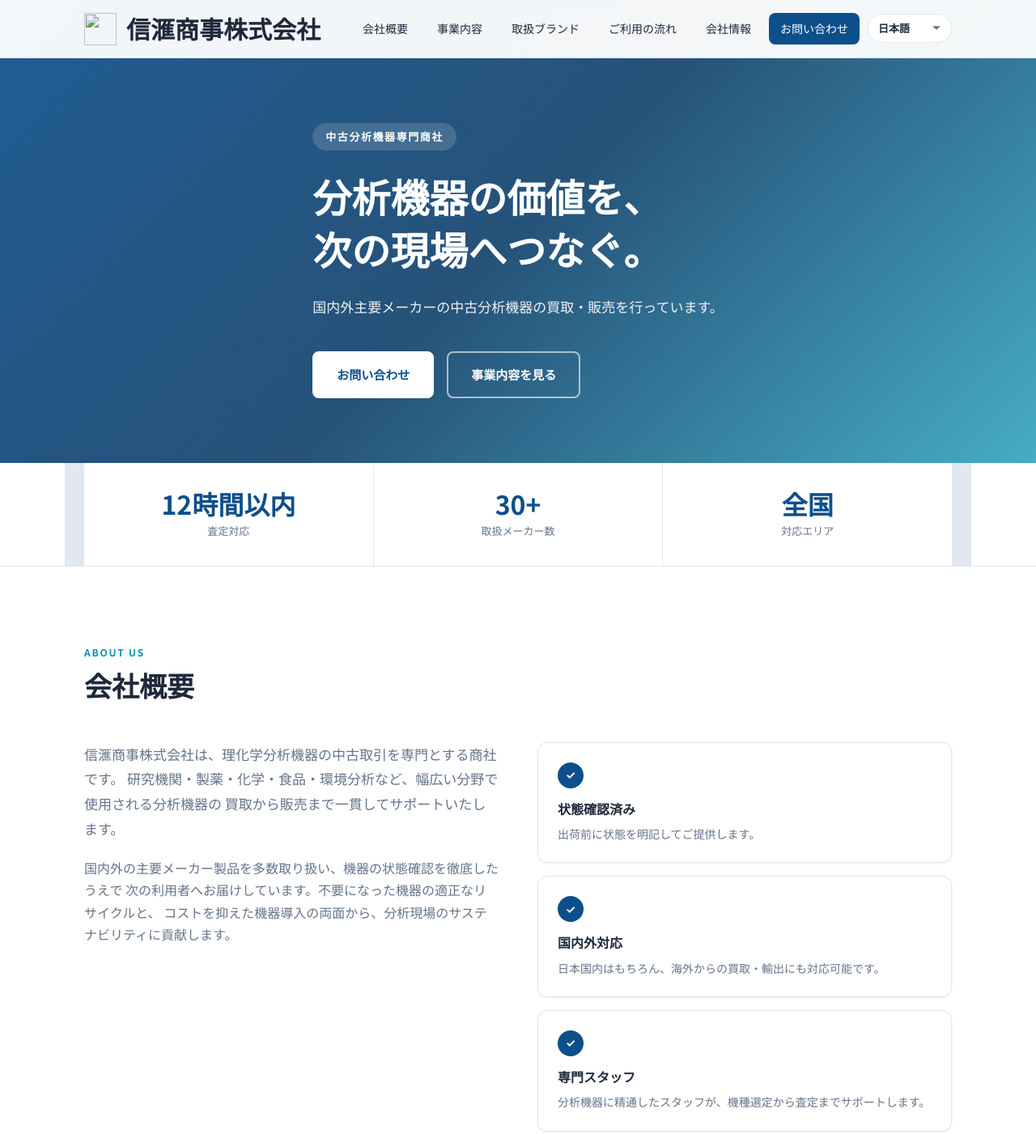
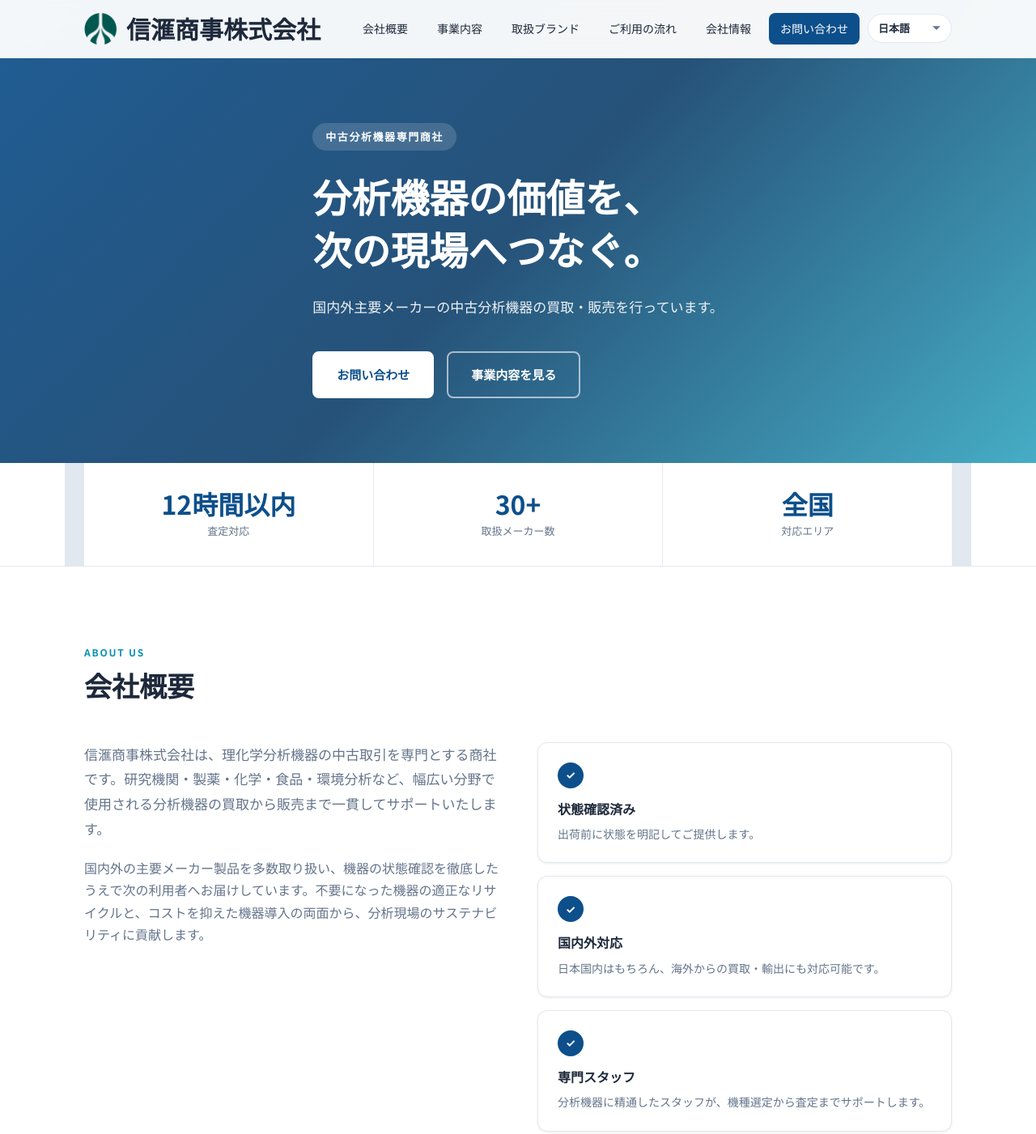
Before and after one commit to hirata833/shinkai-trading, a plain HTML site: page index.html in a window 1280 px wide. Shown: the top 1401 px of the page at 81% size. Drawn offline with Linux system fonts and the light colour scheme; files that its build step writes are made by us from their sources.

Commit message:
Add files via upload

```diff
--- a/index.html
+++ b/index.html
@@ -9,14 +9,14 @@
   <link rel="preconnect" href="https://fonts.googleapis.com">
   <link rel="preconnect" href="https://fonts.gstatic.com" crossorigin>
   <link href="https://fonts.googleapis.com/css2?family=Noto+Sans+JP:wght@400;500;600;700&display=swap" rel="stylesheet">
-  <link rel="stylesheet" href="css/style.css">
-  <link rel="icon" type="image/png" href="assets/shinkai-mark-06.png">
+  <link rel="stylesheet" href="style.css">
+  <link rel="icon" type="image/png" href="shinkai-mark-06.png">
 </head>
 <body>
   <header class="header" id="header">
     <div class="container header-inner">
       <a href="#" class="logo">
-        <img src="assets/shinkai-mark-06.png" alt="" class="logo-mark-img" width="40" height="40" />
+        <img src="shinkai-mark-06.png" alt="" class="logo-mark-img" width="40" height="40" />
         <span class="logo-name" data-i18n="logo.header">信滙商事株式会社</span>
       </a>
       <div class="header-right">
@@ -357,7 +357,7 @@
   <footer class="footer">
     <div class="container footer-inner">
       <div class="footer-brand">
-        <img src="assets/shinkai-mark-06.png" alt="" class="logo-mark-img logo-mark-img--footer" width="40" height="40" />
+        <img src="shinkai-mark-06.png" alt="" class="logo-mark-img logo-mark-img--footer" width="40" height="40" />
         <div>
           <p class="footer-name" data-i18n="logo.company">信滙商事株式会社</p>
           <p class="footer-sub">Shinkai Trading Co., Ltd.</p>
@@ -374,7 +374,7 @@
     </div>
   </footer>
 
-  <script src="js/i18n.js"></script>
-  <script src="js/main.js"></script>
+  <script src="i18n.js"></script>
+  <script src="main.js"></script>
 </body>
 </html>
```
Also changed, not shown: privacy.html (+4 -4 lines), shinkai-mark-06.png (added).
